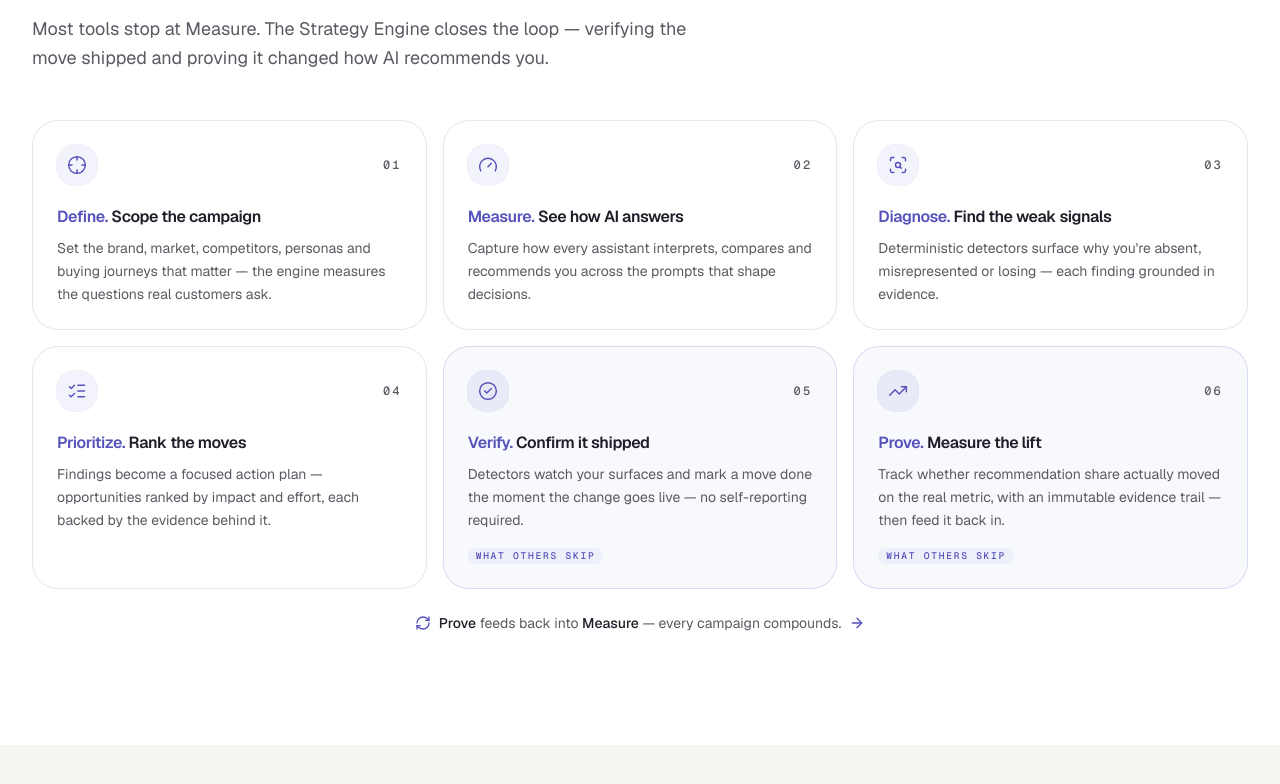
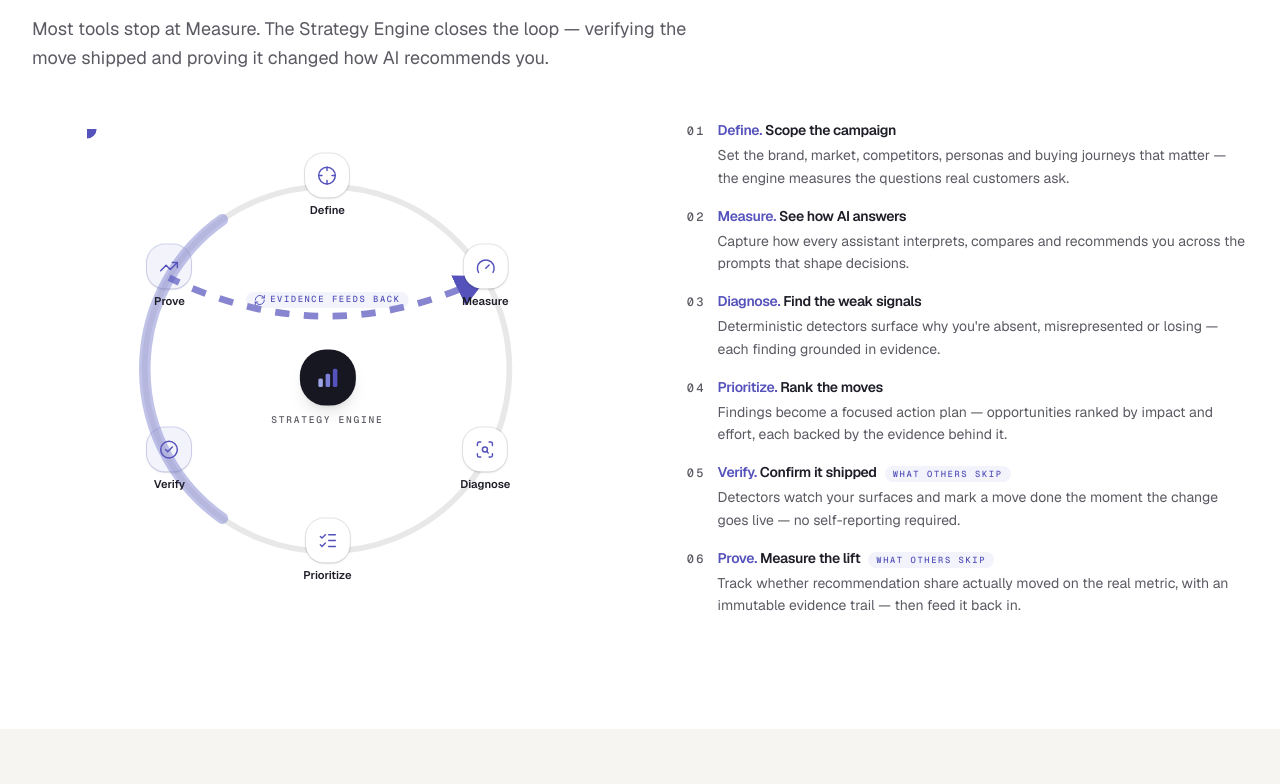
Before and after one commit to HeyOtis/heyotis-marketing, a Next.js app: page /strategy-engine in a window 1280 px wide. Shown: the part 2195-2979 px from the top of the page. Built offline with nearby package versions, Linux system fonts and the light colour scheme; no server answers.

Commit message:
feat(strategy): StrategyLoopOrbit — the loop as an animated cycle

```diff
--- a/app/(marketing)/strategy-engine/page.tsx
+++ b/app/(marketing)/strategy-engine/page.tsx
@@ -6,7 +6,7 @@ import { Eyebrow } from "@/components/marketing/primitives/Eyebrow";
 import { BookCta } from "@/components/marketing/primitives/BookCta";
 import { Reveal } from "@/components/marketing/primitives/Reveal";
 import { AiSourceLogos } from "@/components/marketing/visuals/AiSourceLogos";
-import { StrategyLoop } from "@/components/marketing/visuals/StrategyLoop";
+import { StrategyLoopOrbit } from "@/components/marketing/visuals/StrategyLoopOrbit";
 import { OpportunityBoard } from "@/components/marketing/visuals/OpportunityBoard";
 import { AttributionPanel } from "@/components/marketing/visuals/AttributionPanel";
 import { SignalIntake } from "@/components/marketing/visuals/SignalIntake";
@@ -165,7 +165,7 @@ export default function StrategyEnginePage() {
           className="max-w-2xl"
         />
         <div className="mt-12">
-          <StrategyLoop />
+          <StrategyLoopOrbit />
         </div>
       </Section>
 
--- a/app/globals.css
+++ b/app/globals.css
@@ -214,6 +214,15 @@
     @apply text-xs font-medium uppercase tracking-[0.18em];
   }
 
+  .orbit-dash {
+    animation: orbit-dash 1.4s linear infinite;
+  }
+  @media (prefers-reduced-motion: reduce) {
+    .orbit-dash {
+      animation: none;
+    }
+  }
+
   /* CTA micro-nudge — a single hop, classier than a pulse. */
   @keyframes cta-nudge {
     0%, 86%, 100% { transform: translateY(0); }
@@ -275,3 +284,9 @@
     @apply my-10 border-border;
   }
 }
+
+@keyframes orbit-dash {
+  to {
+    stroke-dashoffset: -12;
+  }
+}
--- /dev/null
+++ b/components/marketing/visuals/StrategyLoopOrbit.tsx
@@ -0,0 +1,173 @@
+"use client";
+
+import * as React from "react";
+import { RefreshCw } from "lucide-react";
+import { useInView } from "motion/react";
+import { useIsomorphicReducedMotion } from "@/lib/use-reduced-motion";
+import { LogoGlyph } from "@/components/marketing/Logo";
+import { LOOP_STAGES } from "@/lib/strategy-content";
+import { cn } from "@/lib/utils";
+
+/* Stage i sits at −90° + i·60° on a ring of radius 38 (viewBox 0 0 100 100). */
+const POS = [
+  { x: 50, y: 12 },
+  { x: 82.9, y: 31 },
+  { x: 82.9, y: 69 },
+  { x: 50, y: 88 },
+  { x: 17.1, y: 69 },
+  { x: 17.1, y: 31 },
+] as const;
+
+/* Full ring drawn clockwise from the top — the pulse travels this path. */
+const RING =
+  "M 50 12 A 38 38 0 0 1 88 50 A 38 38 0 0 1 50 88 A 38 38 0 0 1 12 50 A 38 38 0 0 1 50 12";
+/* The Verify→Prove segment (θ 125°→235°) — the differentiator arc. */
+const DIFF_ARC = "M 28.2 81.1 A 38 38 0 0 1 28.2 18.9";
+/* Prove→Measure chord — the evidence returning for the next measure. */
+const FEEDBACK = "M 17.1 31 Q 50 47 82.9 31";
+
+/**
+ * The self-improving loop as an actual cycle: six stages on a ring, a pulse
+ * traveling it, the Verify/Prove arc emphasized, and the Prove→Measure
+ * feedback chord that makes "it compounds" visible. The orbit is decorative
+ * (aria-hidden); the legend list is the semantic content. `compact` shrinks
+ * the orbit and drops the stage blurbs (home-page variant).
+ */
+export function StrategyLoopOrbit({
+  compact = false,
+  className,
+}: {
+  compact?: boolean;
+  className?: string;
+}) {
+  const reduced = useIsomorphicReducedMotion();
+  const ref = React.useRef<HTMLDivElement>(null);
+  const inView = useInView(ref, { margin: "0px" });
+  const markerId = React.useId();
+  const animate = !reduced && inView;
+
+  return (
+    <div
+      ref={ref}
+      className={cn(
+        "grid items-center gap-10 lg:grid-cols-[1fr_0.95fr] lg:gap-16",
+        className,
+      )}
+    >
+      <div
+        aria-hidden
+        className={cn(
+          "relative mx-auto aspect-square w-full",
+          compact ? "max-w-[400px]" : "max-w-[480px]",
+        )}
+      >
+        <svg viewBox="0 0 100 100" className="absolute inset-0 h-full w-full" fill="none">
+          <path d={RING} stroke="var(--border)" strokeWidth="1.2" />
+          <path
+            d={DIFF_ARC}
+            stroke="var(--brand)"
+            strokeOpacity="0.55"
+            strokeWidth="2.4"
+            strokeLinecap="round"
+          />
+          <defs>
+            <marker
+              id={markerId}
+              viewBox="0 0 8 8"
+              refX="7"
+              refY="4"
+              markerWidth="5"
+              markerHeight="5"
+              orient="auto-start-reverse"
+            >
+              <path d="M 0 0 L 8 4 L 0 8 z" fill="var(--brand-strong)" />
+            </marker>
+          </defs>
+          <path
+            d={FEEDBACK}
+            stroke="var(--brand-strong)"
+            strokeOpacity="0.7"
+            strokeWidth="1.4"
+            strokeDasharray="3 3"
+            markerEnd={`url(#${markerId})`}
+            className={animate ? "orbit-dash" : undefined}
+          />
+          {animate ? (
+            <circle r="2" fill="var(--brand-strong)">
+              <animateMotion dur="16s" repeatCount="indefinite" path={RING} />
+            </circle>
+          ) : null}
+        </svg>
+
+        <span className="absolute left-1/2 top-[34%] flex -translate-x-1/2 items-center gap-1 rounded-full bg-brand/10 px-2 py-0.5">
+          <RefreshCw className="size-3 text-accent" />
+          <span className="label-mono whitespace-nowrap text-[0.55rem] text-accent">
+            evidence feeds back
+          </span>
+        </span>
+
+        <div className="absolute left-1/2 top-[54%] flex -translate-x-1/2 -translate-y-1/2 flex-col items-center gap-2">
+          <span className="flex size-14 items-center justify-center rounded-2xl bg-surface-dark shadow-lg">
+            <LogoGlyph className="h-6 w-6" />
+          </span>
+          <span className="label-mono text-[0.6rem] text-muted-foreground">
+            strategy engine
+          </span>
+        </div>
+
+        {LOOP_STAGES.map((stage, i) => {
+          const Icon = stage.icon;
+          return (
+            <div
+              key={stage.id}
+              className="absolute -translate-x-1/2 -translate-y-1/2"
+              style={{ left: `${POS[i].x}%`, top: `${POS[i].y}%` }}
+            >
+              <div className="flex flex-col items-center gap-1">
+                <span
+                  className={cn(
+                    "flex items-center justify-center rounded-xl bg-card shadow-sm ring-1",
+                    compact ? "size-10" : "size-11",
+                    stage.differentiator
+                      ? "bg-brand/10 ring-brand/40"
+                      : "ring-border",
+                  )}
+                >
+                  <Icon className="size-5 text-accent" strokeWidth={1.75} />
+                </span>
+                <span className="text-[0.7rem] font-semibold text-foreground">
+                  {stage.verb}
+                </span>
+              </div>
+            </div>
+          );
+        })}
+      </div>
+
+      <ol className={cn("flex flex-col", compact ? "gap-2.5" : "gap-4")}>
+        {LOOP_STAGES.map((stage) => (
+          <li key={stage.id} className="flex items-baseline gap-3">
+            <span className="label-mono text-xs text-muted-foreground">
+              {String(stage.n).padStart(2, "0")}
+            </span>
+            <div>
+              <p className="text-sm font-semibold tracking-tight text-foreground">
+                <span className="text-accent">{stage.verb}.</span> {stage.title}
+                {stage.differentiator ? (
+                  <span className="label-mono ml-2 rounded-full bg-brand/10 px-2 py-0.5 text-[0.55rem] text-accent">
+                    what others skip
+                  </span>
+                ) : null}
+              </p>
+              {!compact ? (
+                <p className="mt-1 text-sm leading-relaxed text-muted-foreground">
+                  {stage.blurb}
+                </p>
+              ) : null}
+            </div>
+          </li>
+        ))}
+      </ol>
+    </div>
+  );
+}
```
